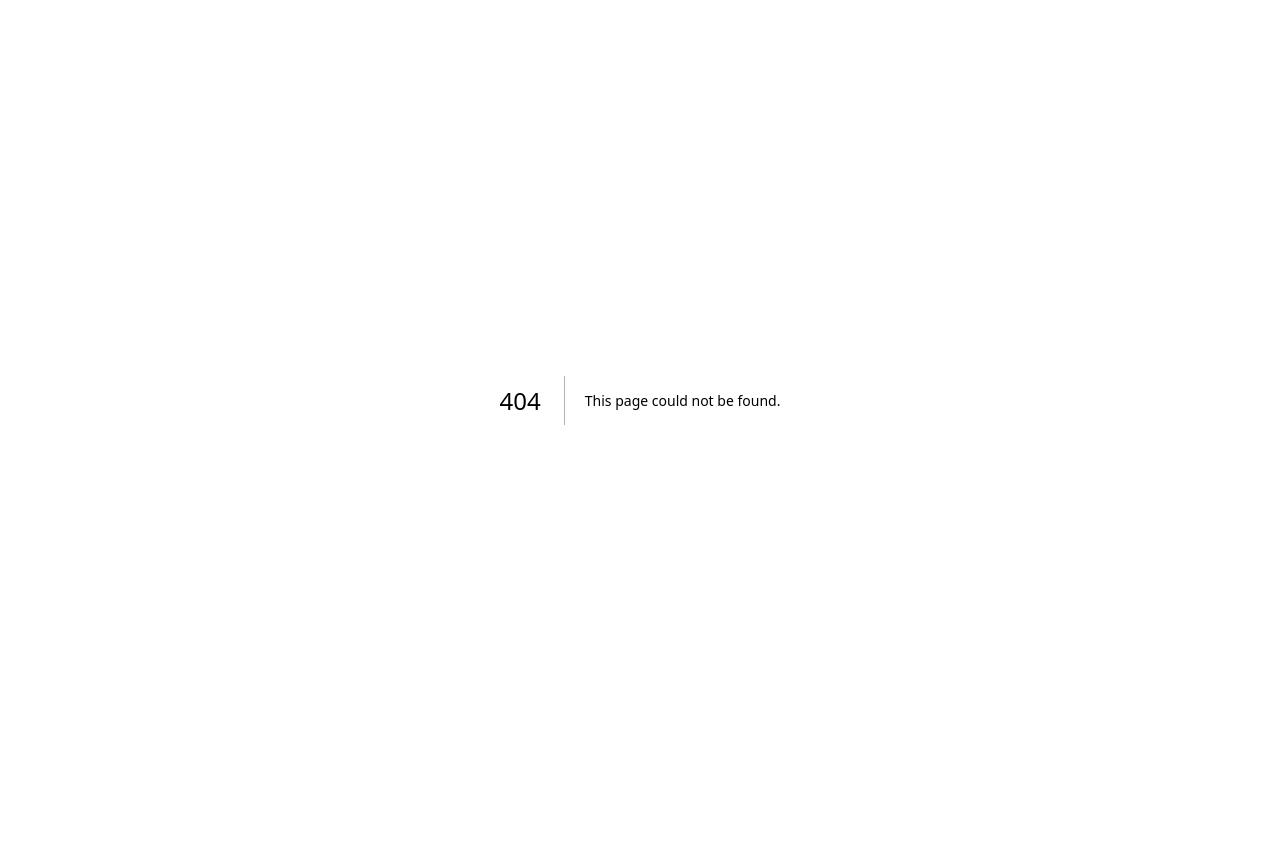
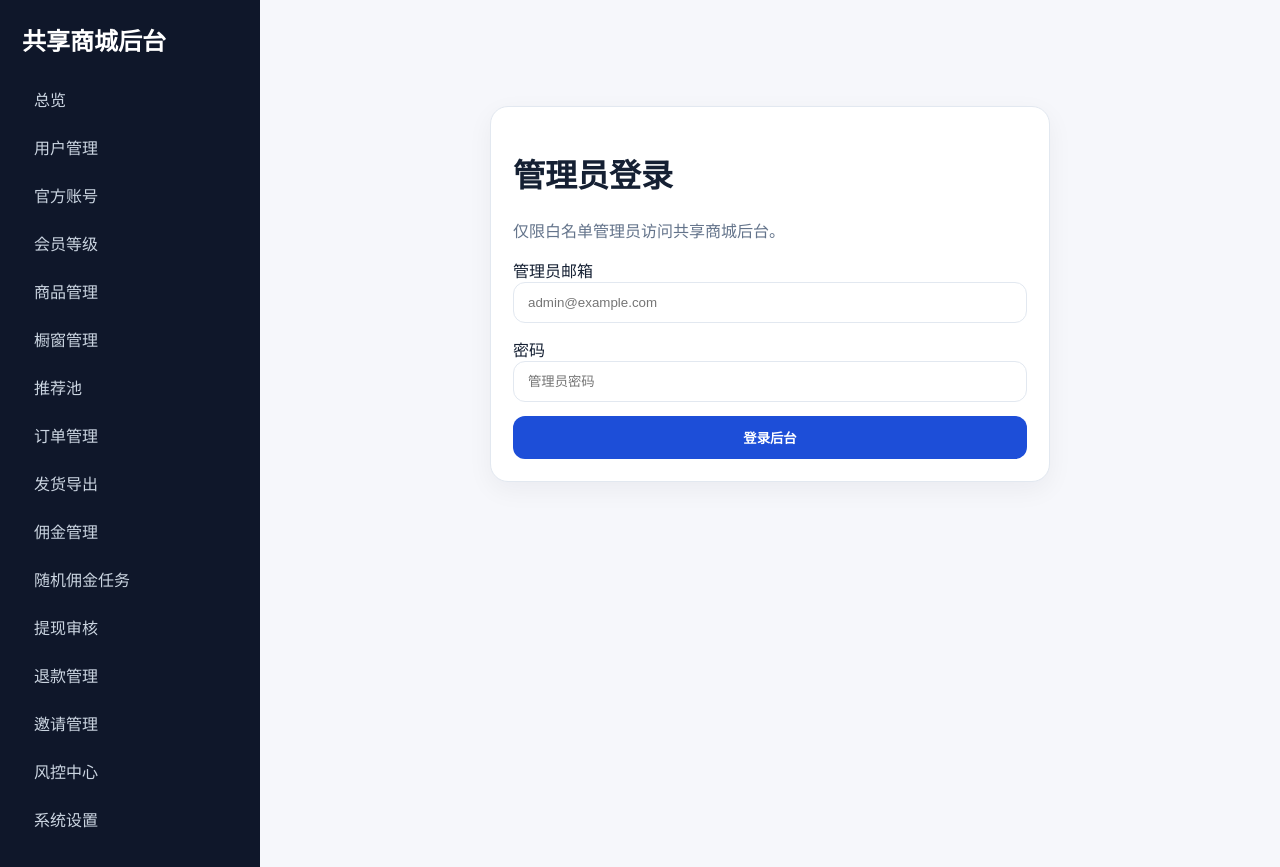
Before and after one commit to ljh285218864-hue/123456, a Next.js app: page /admin/login in a window 1280 px wide. Before the commit this address had no page. Before the commit the page ends 800 px from the top, so only its background shows below. Built offline with nearby package versions, Linux system fonts and the light colour scheme.

Commit message:
Add admin login page scaffold

```diff
--- /dev/null
+++ b/app/admin/login/page.tsx
@@ -0,0 +1,15 @@
+export default function AdminLoginPage() {
+  return (
+    <main className="container">
+      <div className="card" style={{ maxWidth: 560, margin: '56px auto' }}>
+        <h1>管理员登录</h1>
+        <p className="muted">仅限白名单管理员访问共享商城后台。</p>
+        <form className="form">
+          <label>管理员邮箱<input className="input" placeholder="admin@example.com" /></label>
+          <label>密码<input className="input" type="password" placeholder="管理员密码" /></label>
+          <button className="btn" type="button">登录后台</button>
+        </form>
+      </div>
+    </main>
+  );
+}
```
